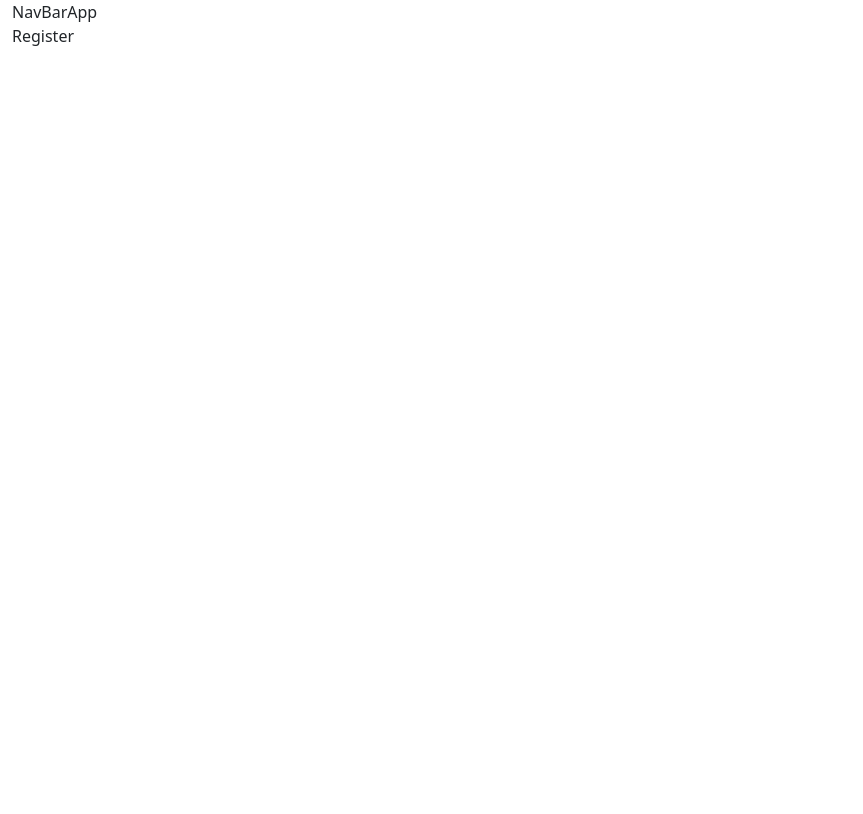
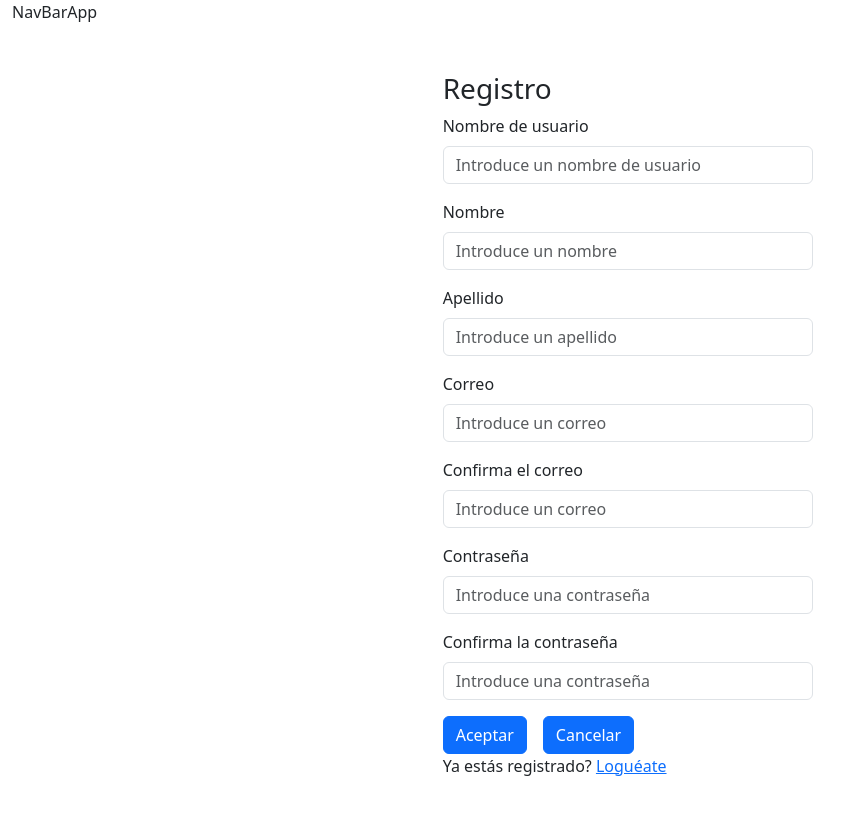
Before and after one commit to Agnielli/Ascendio, a React (Vite) app in the folder client/: page /register in a window 1280 px wide. Shown: the top 814 px of the page, without its empty margins (0-863 px from the left). Built offline with nearby package versions, Linux system fonts and the light colour scheme.

Commit message:
register

```diff
--- /dev/null
+++ b/client/src/pages/auth/Register/ModalRegister/ModalRegister.jsx
@@ -0,0 +1,24 @@
+import React, { useState } from "react";
+
+import { Modal, Button } from "react-bootstrap";
+
+export const ModalRegister = ({ modal, setModal }) => {
+
+
+  return (
+    <Modal modal={modal} >
+      <Modal.Header closeButton>
+        <Modal.Title>CONFIRMACION DE CORREO</Modal.Title>
+      </Modal.Header>
+      <Modal.Body>VE A TU CORREO Y VALIDALO JODER</Modal.Body>
+      <Modal.Footer>
+        <Button variant="secondary" >
+          Close
+        </Button>
+        <Button variant="primary">
+          Save Changes
+        </Button>
+      </Modal.Footer>
+    </Modal>
+  );
+};
--- a/client/src/pages/auth/Register/Register.jsx
+++ b/client/src/pages/auth/Register/Register.jsx
@@ -1,8 +1,170 @@
-import React from 'react';
-import './register.scss';
+import React, { useState } from "react";
+import "./register.scss";
+import { Form, Button, Col, Row } from "react-bootstrap";
+import { useNavigate, Link } from "react-router-dom";
+import axios from "axios";
+import { ModalRegister } from "./ModalRegister/ModalRegister";
+
+const initialValue = {
+  nickname: "",
+  name: "",
+  lastname: "",
+  email: "",
+  email2: "",
+  password: "",
+  password2: "",
+};
 
 export const Register = () => {
+  const [register, setRegister] = useState(initialValue);
+  const [msgError, setMsgError] = useState("");
+  const [modal, setModal] = useState(false);
+
+  const navigate = useNavigate();
+
+  const handleChange = (e) => {
+    const { name, value } = e.target;
+    setRegister({ ...register, [name]: value });
+    console.log(e.target.value);
+  };
+
+  const handleSubmit = () => {
+    setModal(true);
+
+    // if (
+    //   !register.nickname ||
+    //   !register.name ||
+    //   !register.lastname ||
+    //   !register.email ||
+    //   !register.password ||
+    //   !register.email2 ||
+    //   !register.password2
+    // ) {
+    //   setMsgError("Algun campo no está relleno");
+    // } else if (register.email !== register.email2) {
+    //   setMsgError("Los correos no coinciden");
+    // } else if (register.password !== register.password2) {
+    //   setMsgError("Las contraseñas no coinciden");
+    // } else {
+    //   axios
+    //     .post("http://localhost:3000/users/createuser", register)
+    //     .then((res) => {
+    //       console.log(res.data);
+    //       setModal(true);
+    //     })
+    //     .catch((err) => {
+    //       console.log(err);
+    //       if (
+    //         err.response.data.error?.errno === 1062 &&
+    //         err.response.data.error?.sqlMessage.includes("user.email")
+    //       ) {
+    //         setMsgError("Email duplicado");
+    //       } else if (
+    //         err.response.data.error?.errno === 1062 &&
+    //         err.response.data.error?.sqlMessage.includes("user.nickname")
+    //       ) {
+    //         setMsgError("Nombre de usuario duplicado");
+    //       } else if (err.response.data.error?.errno === 1406) {
+    //         setMsgError("Campo demasiado largo");
+    //       } else {
+    //         setMsgError("Upps ha habido algún error");
+    //       }
+    //     });
+    // }
+  };
+
   return (
-    <div>Register</div>
-  )
-}
+    <Row className="d-flex justify-content-center p-5">
+      <Col md={4}>
+        <Form>
+          <h3>Registro</h3>
+          <Form.Group className="mb-3" controlId="formBasicNickName">
+            <Form.Label>Nombre de usuario</Form.Label>
+            <Form.Control
+              name="nickname"
+              onChange={handleChange}
+              placeholder="Introduce un nombre de usuario"
+              value={register.nickname}
+              autoComplete="nickname"
+            />
+          </Form.Group>
+          <Form.Group className="mb-3" controlId="formBasicName">
+            <Form.Label>Nombre</Form.Label>
+            <Form.Control
+              name="name"
+              onChange={handleChange}
+              placeholder="Introduce un nombre"
+              value={register.name}
+              autoComplete="username"
+            />
+          </Form.Group>
+          <Form.Group className="mb-3" controlId="formBasicLastName">
+            <Form.Label>Apellido</Form.Label>
+            <Form.Control
+              name="lastname"
+              onChange={handleChange}
+              placeholder="Introduce un apellido"
+              value={register.lastname}
+              autoComplete="lastname"
+            />
+          </Form.Group>
+          <Form.Group className="mb-3" controlId="formBasicEmail">
+            <Form.Label>Correo</Form.Label>
+            <Form.Control
+              name="email"
+              onChange={handleChange}
+              type="text"
+              placeholder="Introduce un correo"
+              value={register.email}
+              autoComplete="email"
+            />
+          </Form.Group>
+          <Form.Group className="mb-3" controlId="formBasicEmail2">
+            <Form.Label>Confirma el correo</Form.Label>
+            <Form.Control
+              name="email2"
+              onChange={handleChange}
+              type="text"
+              placeholder="Introduce un correo"
+              value={register.email2}
+              autoComplete="off"
+            />
+          </Form.Group>
+          <Form.Group className="mb-3" controlId="formBasicPassword">
+            <Form.Label>Contraseña</Form.Label>
+            <Form.Control
+              name="password"
+              onChange={handleChange}
+              type="password"
+              placeholder="Introduce una contraseña"
+              value={register.password}
+              autoComplete="new-password"
+            />
+          </Form.Group>
+          <Form.Group className="mb-3" controlId="formBasicPassword2">
+            <Form.Label>Confirma la contraseña</Form.Label>
+            <Form.Control
+              name="password2"
+              onChange={handleChange}
+              type="password"
+              placeholder="Introduce una contraseña"
+              value={register.password2}
+              autoComplete="new-password"
+            />
+          </Form.Group>
+          <p>{msgError}</p>
+          <Button className="me-3" onClick={handleSubmit}>
+            Aceptar
+          </Button>
+          <Button onClick={() => navigate("/")} variant="primary">
+            Cancelar
+          </Button>
+          <p>
+            Ya estás registrado? <Link to="/login">Loguéate</Link>
+          </p>
+        </Form>
+        {modal && <ModalRegister modal={modal} setModal={setModal}></ModalRegister>}
+      </Col>
+    </Row>
+  );
+};
```
Also changed, not shown: 2 other files (tests, documents, lock files or other folders).
